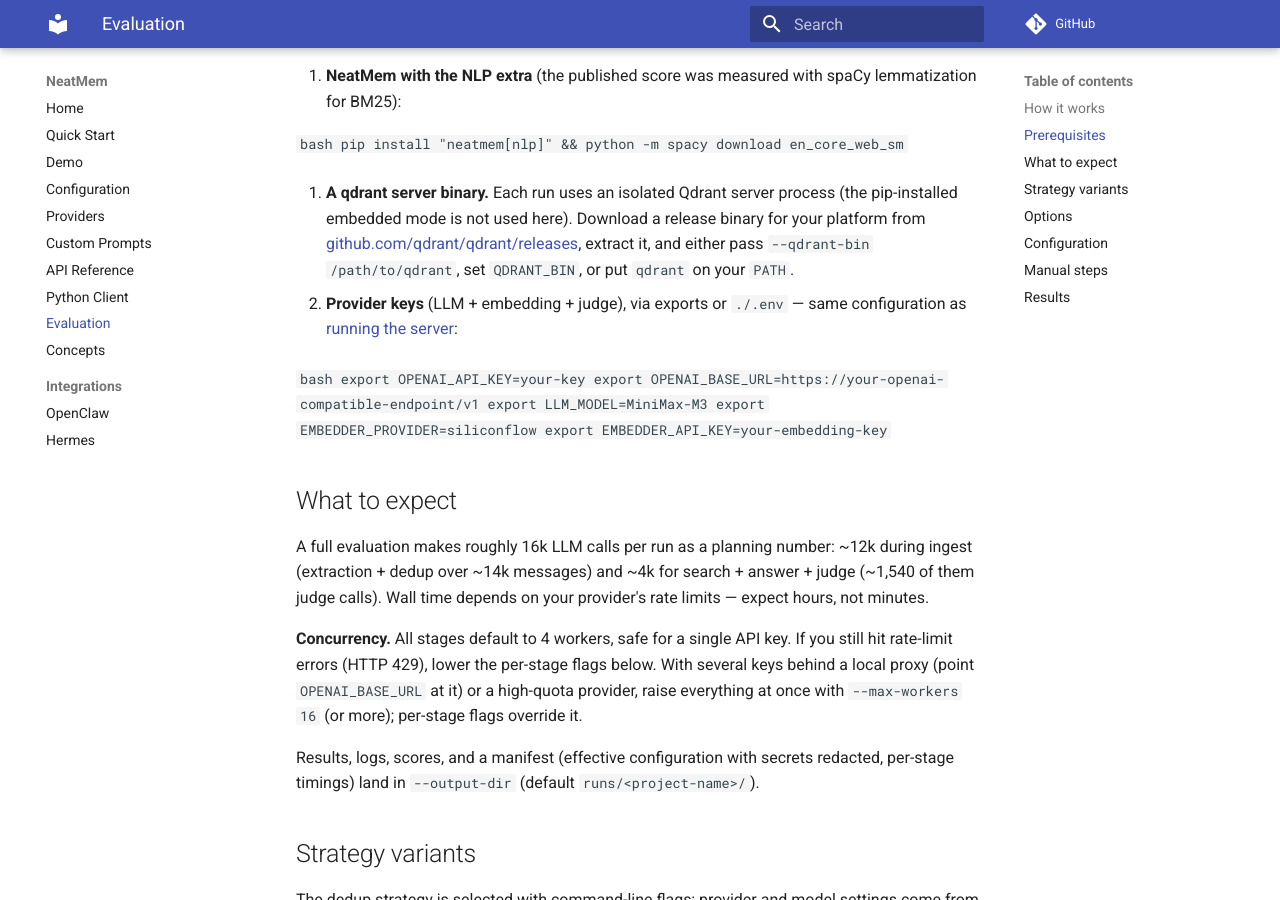
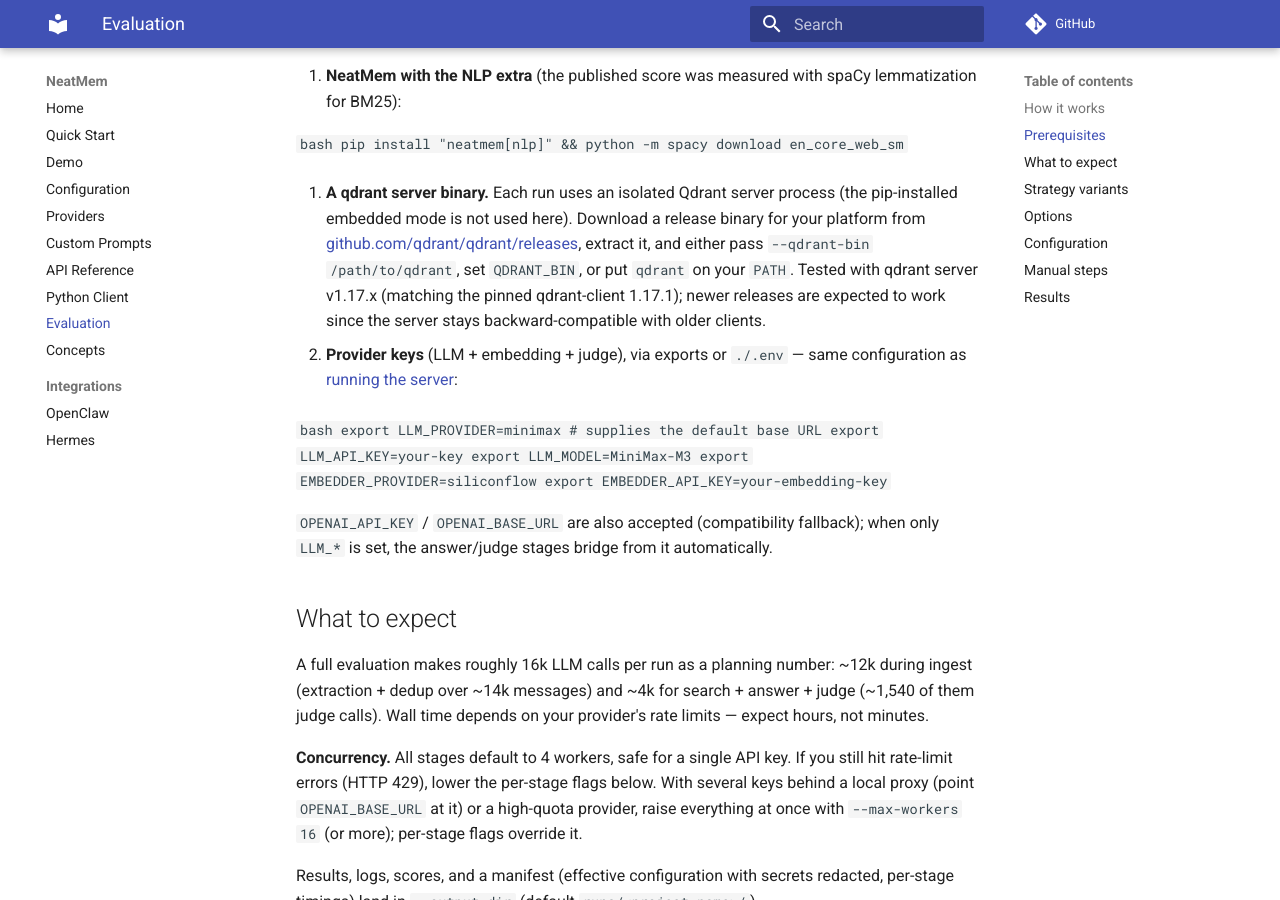
Before and after one commit to kanhaoning/NeatMem, an MkDocs documentation site: the page built from docs/evaluation.md, in a window 1280 px wide and 900 px high, scrolled down 789 px. Built offline with MkDocs 1.6.1 and Material for MkDocs 9.7.7, drawn with Linux system fonts in a browser that asks for light colours; comment, search, counter and statistics services are not loaded.

Commit message:
fix(eval): evaluate onboarding — relative qdrant-bin, LLM_* key bridge
- resolve --qdrant-bin to an absolute path at parse time (spawning with a
  different cwd broke relative paths like ./qdrant)
- bridge OPENAI_API_KEY/OPENAI_BASE_URL from LLM_* in build_env so the
  answer/judge stages work with the documented LLM_*-only exports
- evaluation guide: LLM_*-style exports, tested qdrant server version

Co-Authored-By: Claude Opus 4.6 <noreply@anthropic.com>

````diff
--- a/docs/evaluation.md
+++ b/docs/evaluation.md
@@ -41,18 +41,25 @@ Runs are resumable: completed stages are skipped on re-run.
    release binary for your platform from
    [github.com/qdrant/qdrant/releases](https://github.com/qdrant/qdrant/releases),
    extract it, and either pass `--qdrant-bin /path/to/qdrant`, set
-   `QDRANT_BIN`, or put `qdrant` on your `PATH`.
+   `QDRANT_BIN`, or put `qdrant` on your `PATH`. Tested with qdrant server
+   v1.17.x (matching the pinned qdrant-client 1.17.1); newer releases are
+   expected to work since the server stays backward-compatible with older
+   clients.
 
 3. **Provider keys** (LLM + embedding + judge), via exports or `./.env` —
    same configuration as [running the server](configuration.md):
 
    ```bash
-   export OPENAI_API_KEY=your-key
-   export OPENAI_BASE_URL=https://your-openai-compatible-endpoint/v1
+   export LLM_PROVIDER=minimax          # supplies the default base URL
+   export LLM_API_KEY=your-key
    export LLM_MODEL=MiniMax-M3
    export EMBEDDER_PROVIDER=siliconflow
    export EMBEDDER_API_KEY=your-embedding-key
    ```
+
+   `OPENAI_API_KEY` / `OPENAI_BASE_URL` are also accepted (compatibility
+   fallback); when only `LLM_*` is set, the answer/judge stages bridge from
+   it automatically.
 
 ## What to expect
 
--- a/neatmem/__init__.py
+++ b/neatmem/__init__.py
@@ -1,5 +1,5 @@
 from neatmem.client import MemoryClient
 from neatmem.exceptions import NeatMemValidationError
 
-__version__ = "0.5.1"
+__version__ = "0.5.2"
 __all__ = ["MemoryClient", "NeatMemValidationError", "__version__"]
--- a/pyproject.toml
+++ b/pyproject.toml
@@ -4,7 +4,7 @@ build-backend = "setuptools.build_meta"
 
 [project]
 name = "neatmem"
-version = "0.5.1"
+version = "0.5.2"
 description = "A local mem0-compatible memory server for AI agents"
 readme = "README.md"
 requires-python = ">=3.10"
````
Also changed, not shown: CHANGELOG.md (+11 -0 lines), 1 other file.
